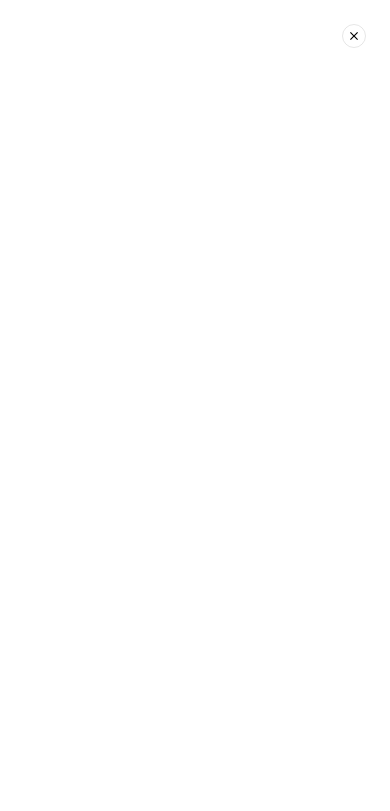
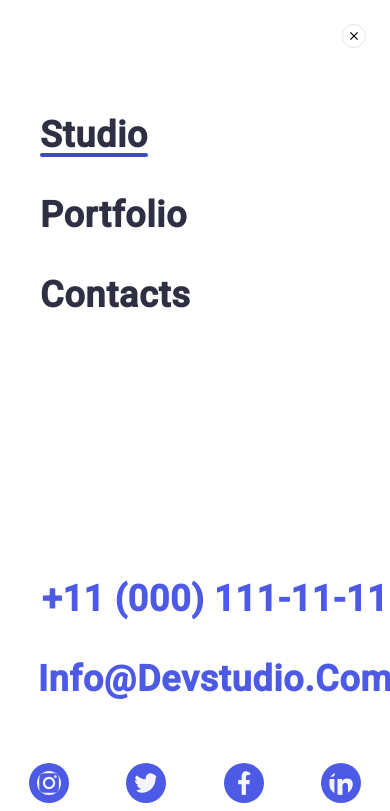
Before and after one commit to Tvitya44/goit-markup-hw-06, a plain HTML site: page index.html in a window 390 px wide. Both pictures are taken after a click on the button 358 px from the left and 34 px from the top of the page. Shown: the top 811 px of the page. Drawn offline with nearby package versions, Linux system fonts and the light colour scheme.

Commit message:
hw6-final-version

```diff
--- a/index.html
+++ b/index.html
@@ -59,7 +59,72 @@
                 </svg>
             </button>
         </div>
+        <div class="mobile">
+        <ul class="mobile-category">
+            <li class="category-item">
+                <a href="./index.html" class="mobile-texthead link current">Studio</a>
+            </li>
+            <li class="category-item">
+                <a href="./portfolio.html" class="mobile-texthead link">Portfolio</a>
+            </li>
+            <li class="category-item">
+                <a href="./index.html" class="mobile-texthead link">Contacts</a>
+            </li>
+        </ul>
+        </div>
+        <div class="mobile-window-mailtel">
+         <ul class="mobile-mailtel">
+            <li>
+                <a href="tel:+110001111111" class="mobile-contacts link"> +11 (000) 111-11-11</a>
+            </li>
+            <li>
+                <a href="mailto:info@devstudio.com" class="mobile-contacts link">info@devstudio.com</a>
+            </li>
+
+         </ul>
+        </div>
+        <div class="mobile-window-links">
+            <ul class="mobile-social-media">
+            <li class="footer-social-media">
+                <a href="" class="footer-soc-link">
+                 <svg class="media-item"  width="24" height="24">
+                <use href="./images/icons.svg#icon-instagram">
+
+                </use>
+            </svg>
+        </a>
+        </li>
+      <li class="footer-social-media">
+        <a href="" class="footer-soc-link">
+        <svg class="media-item" width="24" height="24">
+            <use href="./images/icons.svg#icon-twitter">
+            </use>
+        </svg>
+        </a>
+      </li>
+        <li class="footer-social-media">
+            <a href="" class="footer-soc-link">
+            <svg class="media-item" width="24" height="24">
+                <use href="./images/icons.svg#icon-facebook">
+                </use>
+            </svg>
+            </a>
+        </li>
+        <li class="footer-social-media">
+            <a href="" class="footer-soc-link">
+            <svg class="media-item" width="24" height="24">
+                <use href="./images/icons.svg#icon-linkedin">
+                </use>
+            </svg>
+            </a>
+        </li>
+        </ul>
     </div>
+
+
+    </div>
+    </div>
+
     </header>
     <!--Main-->
     <main>
@@ -531,6 +596,7 @@
 </form>
 </div>
 </div>
+<script src="./js/order-service.js"></script>
 <script src="./js/mobile-menu.js"></script>
 </body>
 
--- /dev/null
+++ b/js/order-service.js
@@ -0,0 +1,14 @@
+(() => {
+    const refs = {
+      openModalBtn: document.querySelector("[data-modal-open]"),
+      closeModalBtn: document.querySelector("[data-modal-close]"),
+      modal: document.querySelector("[data-modal]"),
+    };
+
+    refs.openModalBtn.addEventListener("click", toggleModal);
+    refs.closeModalBtn.addEventListener("click", toggleModal);
+
+    function toggleModal() {
+      refs.modal.classList.toggle("is-hidden");
+    }
+  })();
--- a/styles/desktop.css
+++ b/styles/desktop.css
@@ -62,7 +62,15 @@
     margin-left: 0;
     margin-right: 0;
 }
-.
+.logoandpara{
+    margin-right: 120px;
+}
+.footer-media-links {
+    flex-wrap: nowrap;
+}
+.bootom-right-footer-form{
+    gap: 24px;
+}
 }
 
 @media screen and (min-device-pixel-ratio: 2) and (min-width: 1158px),
--- a/styles/styles.css
+++ b/styles/styles.css
@@ -39,7 +39,6 @@ img {
 }
 /* MOBILE DEVICE */
 .container {
-
     max-width: 428px;
     margin-left: auto;
     margin-right: auto;
@@ -940,3 +939,58 @@ gap: 16px;
 .bottom-right-btn-icon{
     margin-left: 16px;
 }
+
+/* movile Window */
+
+.mobile-category{
+    list-style: none;
+    display: flex;
+    flex-direction: column;
+    gap: 40px;
+
+}
+.mobile-social-media{
+    display: flex;
+    list-style: none;
+    padding: 0;
+    justify-content: space-around;
+}
+.mobile-texthead{
+    gap: 40px;
+    color: var(--navyblue, #2E2F42);
+font-family: Roboto;
+font-size: 36px;
+font-style: normal;
+font-weight: 700;
+line-height: 40px;
+letter-spacing: 0.72px;
+text-transform: capitalize;
+}
+.mobile{
+    margin-top: 115px;
+    margin-bottom: 248px;
+}
+.mobile-mailtel{
+    display: flex;
+    flex-direction: column;
+    width: 100%;
+    list-style: none;
+    gap: 40px;
+    align-items: center;
+}
+.mobile-window-mailtel {
+    display: flex;
+    flex-direction: column;
+    margin-bottom: 48px;
+}
+.mobile-contacts{
+   color: #4D5AE5;
+width: 100%;
+font-family: Roboto;
+font-size: 36px;
+font-style: normal;
+font-weight: 700;
+line-height: 40px;
+letter-spacing: 0.72px;
+text-transform: capitalize;
+}
--- a/styles/tablet.css
+++ b/styles/tablet.css
@@ -79,6 +79,37 @@
     .link-logo-footer{
    justify-content: flex-start;
     }
+    .footer-media-links{
+        display: flex;
+        flex-direction: row;
+        flex-wrap: wrap;
+
+    }
+    .logoandpara{
+        flex-basis: calc((100% - 24px) / 2);
+    }
+    .footer-links{
+        flex-basis: calc((100% - 24px) / 2);
+    }
+    .bottom-right-corner{
+        display: flex;
+        flex-basis: calc((100% - 24px) / 2);
+        flex-direction: row;
+        flex-wrap: wrap;
+
+    }
+    .bootom-right-footer-form{
+        display: flex;
+        align-items: baseline;
+        gap: 160px;
+    }
+    .btn-bottom-right {
+ margin-top: 16px;
+    }
+    .footer-bottom-right-label{
+        width: 264px;
+
+    }
 }
 @media screen and (min-device-pixel-ratio: 2) and (min-width: 768px),
  screen and (min-resolution: 192dpi) and (min-width: 768px),
```
